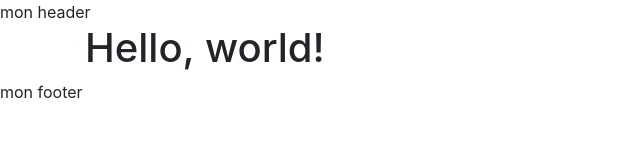
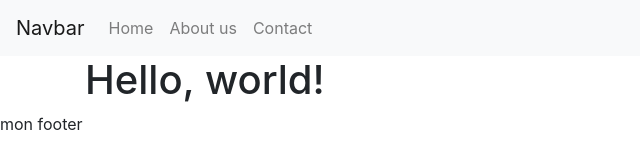
Before and after one commit to WildCodeSchool/orleans-0219-php-bootstrap, a plain HTML site: page index.html in a window 1280 px wide. Shown: the whole page, without its empty margins (0-640 px from the left). Drawn offline with nearby package versions, Linux system fonts and the light colour scheme.

Commit message:
add navbar

```diff
--- a/index.html
+++ b/index.html
@@ -12,7 +12,26 @@
   </head>
   <body>
     <header>
-    mon header
+        <nav class="navbar navbar-expand-lg navbar-light bg-light">
+            <a class="navbar-brand" href="#">Navbar</a>
+            <button class="navbar-toggler" type="button" data-toggle="collapse" data-target="#navbarNav" aria-controls="navbarNav" aria-expanded="false" aria-label="Toggle navigation">
+            <span class="navbar-toggler-icon"></span>
+            </button>
+
+            <div class="collapse navbar-collapse" id="navbarNav">
+                <ul class="navbar-nav">
+                  <li class="nav-item">
+                    <a class="nav-link" href="#">Home</a>
+                  </li>
+                  <li class="nav-item">
+                    <a class="nav-link" href="#">About us</a>
+                  </li>
+                  <li class="nav-item">
+                    <a class="nav-link" href="#">Contact</a>
+                  </li>
+                </ul>
+            </div>
+        </nav>
     </header>
 
     <main class="container">
```
